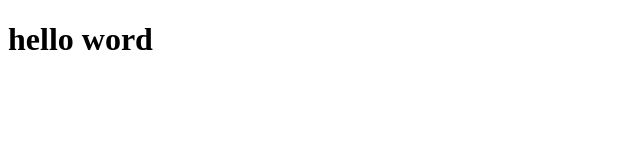
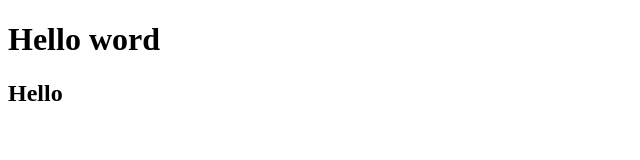
Before and after one commit to sanjarshamsiddinov/project3, a plain HTML site: page index.html in a window 1280 px wide. Shown: the whole page, without its empty margins (0-640 px from the left). Drawn offline with Linux system fonts and the light colour scheme.

Commit message:
project add

```diff
--- a/index.html
+++ b/index.html
@@ -7,6 +7,7 @@
     <title>Document</title>
   </head>
   <body>
-    <h1>hello word</h1>
+    <h1>Hello word</h1>
+    <h2>Hello</h2>
   </body>
 </html>
```
